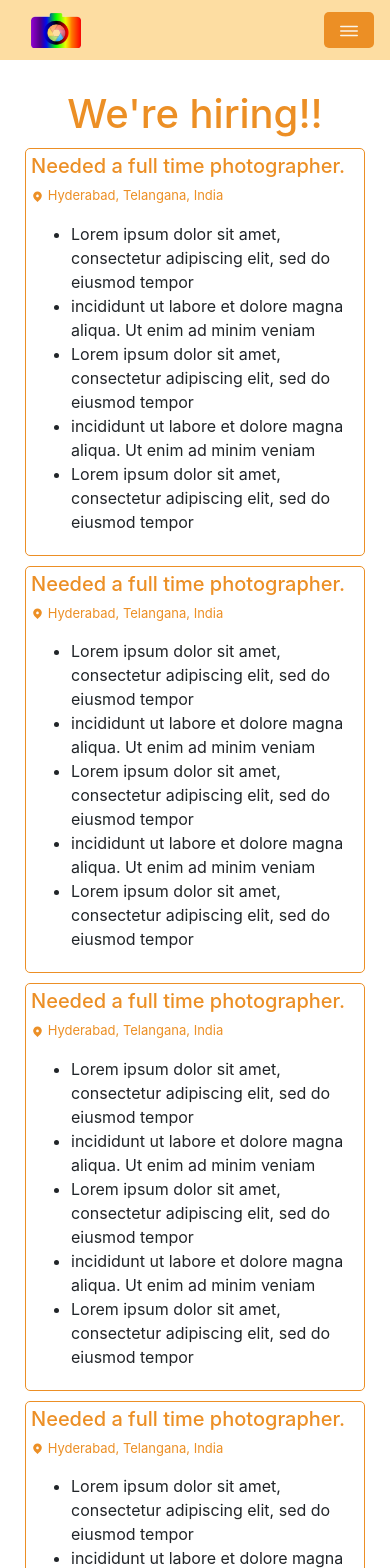
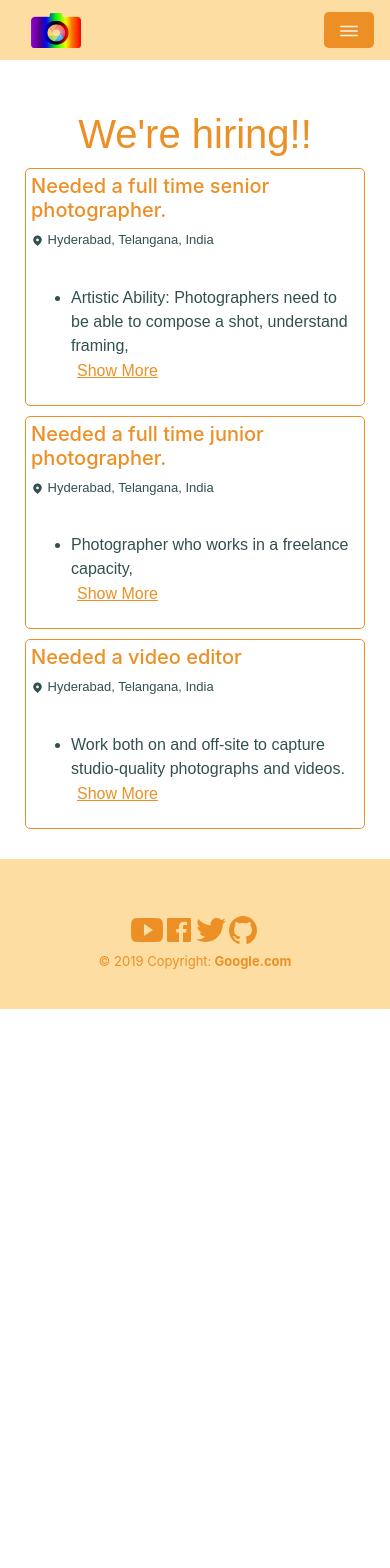
Before and after one commit to monica-puram/PicsArtz_Phase1, a React (Create React App) app: page /careers in a window 390 px wide. Shown: the top 1568 px of the page. After the commit the page ends 1009 px from the top, so only its background shows below. Built offline with nearby package versions, Linux system fonts and the light colour scheme.

Commit message:
content for the site
Co-Authored-By: monica-puram <monica-puram@users.noreply.github.com>

```diff
--- a/src/Careers.js
+++ b/src/Careers.js
@@ -5,49 +5,43 @@ class Careers extends React.Component{
     render(){
         return(
             <div className='careers container'>
-                <h1>We're hiring!!</h1>
+                <h1 className = 'headingContent'>We're hiring!!</h1>
                 <div className='panel'>
-                    <a href='/careersApply'><h5>Needed a full time photographer.</h5></a>
+                    <a href='/careersApply'><h5>Needed a full time senior photographer.</h5></a>
                     <p className='location'><TiLocation/> Hyderabad, Telangana, India</p>
-                    <ul className='jobDetails'>
-                        <li>Lorem ipsum dolor sit amet, consectetur adipiscing elit, sed do eiusmod tempor </li>
-                        <li>incididunt ut labore et dolore magna aliqua. Ut enim ad minim veniam</li>
-                        <li>Lorem ipsum dolor sit amet, consectetur adipiscing elit, sed do eiusmod tempor </li>
-                        <li>incididunt ut labore et dolore magna aliqua. Ut enim ad minim veniam</li>
-                        <li>Lorem ipsum dolor sit amet, consectetur adipiscing elit, sed do eiusmod tempor </li>
+                    <ul className='jobDetails headingContent'>
+                        <li>Artistic Ability: Photographers need to be able to compose a shot, understand framing, </li><p id="extra_content1" className="extra_content">color and light to create a visually pleasing photograph.
+                        <li>Business Skills: Independent photographers need skills to bring in new clients, meet with people, talk with customers, as well as run their own business, keep records and keep expenses in check.</li>
+                        <li>Computer Skills: Most photographic manipulation is done through computer. Retouching photos, adding details, or other digital additions will be through a computer.</li>
+                        <li>Attention to Detail: Photographers must have an eye on everything before, during and after the shot. Attention to detail makes sure that every hair is in place and nobody is photobombing in the back of the shot.</li>
+                        <li>Interpersonal Skills: When working with people, photographers need to speak clearly and in a friendly way to get what they want out of the photograph.</li></p>
+                        <button id="read_more1" className="read_more" onClick={()=>{
+                            changeClass("read_more1", "extra_content1");
+                        }}>Show More</button>
                     </ul>
                 </div>
                 <div className='panel'>
-                    <a href='careersApply'><h5>Needed a full time photographer.</h5></a>
+                    <a href='/careersApply'><h5>Needed a full time junior photographer.</h5></a>
                     <p className='location'><TiLocation/> Hyderabad, Telangana, India</p>
-                    <ul className='jobDetails'>
-                        <li>Lorem ipsum dolor sit amet, consectetur adipiscing elit, sed do eiusmod tempor </li>
-                        <li>incididunt ut labore et dolore magna aliqua. Ut enim ad minim veniam</li>
-                        <li>Lorem ipsum dolor sit amet, consectetur adipiscing elit, sed do eiusmod tempor </li>
-                        <li>incididunt ut labore et dolore magna aliqua. Ut enim ad minim veniam</li>
-                        <li>Lorem ipsum dolor sit amet, consectetur adipiscing elit, sed do eiusmod tempor </li>
+                    <ul className='jobDetails headingContent'>
+                        <li>Photographer who works in a freelance capacity, </li><p id="extra_content2" className="extra_content">and assists in moving camera / videographic equipment.
+                        <li>Works directly in co-ordination with a senior photographer or independently on few occasions.</li>
+                        <li>Computer Skills: Most photographic manipulation is done through computer. Basic computer skills are expected. </li></p>
+                        <button id="read_more2" className="read_more" onClick={()=>{
+                            changeClass("read_more2", "extra_content2");
+                        }}>Show More</button>
                     </ul>
                 </div>
                 <div className='panel'>
-                    <a href='careersApply'><h5>Needed a full time photographer.</h5></a>
+                    <a href='/careersApply'><h5>Needed a video editor</h5></a>
                     <p className='location'><TiLocation/> Hyderabad, Telangana, India</p>
-                    <ul className='jobDetails'>
-                        <li>Lorem ipsum dolor sit amet, consectetur adipiscing elit, sed do eiusmod tempor </li>
-                        <li>incididunt ut labore et dolore magna aliqua. Ut enim ad minim veniam</li>
-                        <li>Lorem ipsum dolor sit amet, consectetur adipiscing elit, sed do eiusmod tempor </li>
-                        <li>incididunt ut labore et dolore magna aliqua. Ut enim ad minim veniam</li>
-                        <li>Lorem ipsum dolor sit amet, consectetur adipiscing elit, sed do eiusmod tempor </li>
-                    </ul>
-                </div>
-                <div className='panel'>
-                    <a href='careersApply'><h5>Needed a full time photographer.</h5></a>
-                    <p className='location'><TiLocation/> Hyderabad, Telangana, India</p>
-                    <ul className='jobDetails'>
-                        <li>Lorem ipsum dolor sit amet, consectetur adipiscing elit, sed do eiusmod tempor </li>
-                        <li>incididunt ut labore et dolore magna aliqua. Ut enim ad minim veniam</li>
-                        <li>Lorem ipsum dolor sit amet, consectetur adipiscing elit, sed do eiusmod tempor </li>
-                        <li>incididunt ut labore et dolore magna aliqua. Ut enim ad minim veniam</li>
-                        <li>Lorem ipsum dolor sit amet, consectetur adipiscing elit, sed do eiusmod tempor </li>
+                    <ul className='jobDetails headingContent'>
+                        <li>Work both on and off-site to capture studio-quality photographs and videos.</li><p id="extra_content3" className="extra_content">
+                        <li>Work creatively and manage and oversee all technical aspects of video recording and editing.</li>
+                        <li>Proficient in Final Cut Pro X, Adobe After Effects, Adobe Photoshop.</li></p>
+                        <button id="read_more3" className="read_more" onClick={()=>{
+                            changeClass("read_more3", "extra_content3");
+                        }}>Show More</button>
                     </ul>
                 </div>
             </div>
@@ -56,3 +50,15 @@ class Careers extends React.Component{
 }
 
 export default Careers;
+
+function changeClass(btnClassId, extraContentId) {
+  var content = document.getElementById(extraContentId);
+  var btn = document.getElementById(btnClassId);
+  content.classList.toggle('show');
+
+  if (content.classList.contains("show")) {
+      btn.innerHTML = "Show Less";
+  } else {
+      btn.innerHTML = "Show More";
+  }
+}
--- a/src/components/HeaderContent.js
+++ b/src/components/HeaderContent.js
@@ -8,8 +8,10 @@ function HeaderContent(){
             </div>
             <div className='threeColGrid'>
                 <div className='column1 col-12 col-sm-12 col-md-12 col-lg-4 col-xl-4'>
-                    <h3>What can we do?</h3>
-                    <p>It is a long established fact that a reader will be distracted by the readable content of a page when looking at its layout. The point of using Lorem Ipsum is that it has a more-or-less normal distribution of letters, as opposed to using 'Content here,</p>
+                    <h3 className = 'headingContent'>What can we do?</h3>
+                    <hr/>
+                    <p>We're specialized in photo editing and video editing of content of pretty much any occasion, leveraging industry standard software Adobe Photoshop and Apple's Final Cut Pro X.
+                        Cherish a well-documented photographs and videos from us. </p>
                 </div>
                 <div className='column2 col-12 col-sm-12 col-md-6 col-lg-4 col-xl-4'>
                     <img src= 'http://localhost:3000/thumbnail1.jpg' alt='thumbnail'></img>
--- a/src/components/HeaderNav.js
+++ b/src/components/HeaderNav.js
@@ -16,7 +16,7 @@ function HeaderNav(){
 				</button>
 
 				<div className='nav col-6 col-sm-6 col-md-6 col-lg-9 col-xl-9' id='nav'>
-					<a href="" className="closebtn" onClick={()=>{
+					<a href="#" className="closebtn" onClick={()=>{
 						toggleNav();
 					}}>&times;</a>
 					<ul>
--- a/src/css/styles.css
+++ b/src/css/styles.css
@@ -490,13 +490,13 @@
   margin: 10px;
   border-radius: 5px;
   padding: 5px;
-  -webkit-transition: margin;
-  transition: margin;
 }
 
 .careers .panel .location {
-  color: #ec8f25;
   font-size: small;
+  color: #325050;
+  background: #fff;
+  font-family: 'Libre Baskerville', sans-serif;
 }
 
 .careers .panel a {
@@ -508,7 +508,6 @@
 }
 
 .careers .panel:hover {
-  margin: 15px;
   background-color: rgba(252, 188, 71, 0.5);
 }
 
@@ -567,6 +566,7 @@
   padding: 20px;
   border: 1px solid #888;
   width: 50%;
+  /* The Close Button */
 }
 
 .modal-content #dialogHeading {
@@ -579,12 +579,7 @@
   color: red;
 }
 
-.modal.modal-open {
-  display: block;
-}
-
-/* The Close Button */
-.close {
+.modal-content .close {
   color: #aaaaaa;
   float: right;
   font-size: 28px;
@@ -595,10 +590,46 @@
   background-color: transparent;
 }
 
-.close:hover,
-.close:focus {
+.modal-content .close:hover, .modal-content .close:focus {
   color: #000;
   text-decoration: none;
   cursor: pointer;
 }
+
+.modal.modal-open {
+  display: block;
+}
+
+.headingContent {
+  padding-top: 20px;
+  color: #325050;
+  background: #fff;
+  font-family: 'Libre Baskerville', sans-serif;
+}
+
+.read_more {
+  display: none;
+  background-color: transparent;
+  border: none;
+  text-decoration: underline;
+  color: #ec8f25;
+}
+
+.read_more:active {
+  background-color: transparent;
+  border: none;
+}
+
+@media (max-width: 650px) {
+  .extra_content {
+    display: none;
+  }
+  .read_more {
+    display: block;
+  }
+}
+
+.show {
+  display: block !important;
+}
 /*# sourceMappingURL=styles.css.map */
--- a/src/css/styles.scss
+++ b/src/css/styles.scss
@@ -151,8 +151,8 @@
         color: black;
       }
   }
+
 //Header Content styles
-
 .headerContent{
     .banner{
         margin-top: 60px;
@@ -239,8 +239,6 @@
             width: 101%;
             height: 101%;
     }
-
-
 }
 .galleryGrid {
   display: grid;
@@ -410,7 +408,6 @@
         border-radius: 5px;
         border: 1px solid transparent;
     }
-
 }
 
 //Careers styles
@@ -426,10 +423,11 @@
         margin: 10px;
         border-radius: 5px;
         padding: 5px;
-        transition: margin;
         .location{
-            color: rgb(236,143,37);
             font-size: small;
+            color: #325050;
+            background: #fff;
+            font-family: 'Libre Baskerville', sans-serif;
         }
         a {
             color: rgb(236, 143, 37);;
@@ -438,7 +436,6 @@
             }
         }
         &:hover{
-            margin: 15px;
             background-color: rgba(252, 188, 71,0.5);
         }
     }
@@ -476,7 +473,6 @@
     padding-top: 100px; /* Location of the box */
     left: 0;
     top: 0;
-
     width: 100%; /* Full width */
     height: 100%; /* Full height */
     overflow: auto; /* Enable scroll if needed */
@@ -500,14 +496,8 @@
     #dialogHeading.failure {
         color: red;
     }
-  }
-
-  .modal.modal-open {
-      display: block;
-  }
-
-  /* The Close Button */
-  .close {
+    /* The Close Button */
+    .close {
     color: #aaaaaa;
     float: right;
     font-size: 28px;
@@ -518,9 +508,45 @@
     background-color: transparent;
   }
 
-  .close:hover,
-  .close:focus {
+  .close:hover, .close:focus {
     color: #000;
     text-decoration: none;
     cursor: pointer;
+    }
   }
+
+.modal.modal-open {
+      display: block;
+}
+
+.headingContent {
+    padding-top: 20px;;
+    color: #325050;
+    background: #fff;
+    font-family: 'Libre Baskerville', sans-serif;
+}
+
+.read_more  {
+    display: none;
+    background-color: transparent;
+    border: none;
+    text-decoration: underline;
+    color: rgb(236, 143, 37);
+    &:active {
+        background-color: transparent;
+        border: none;
+    }
+}
+
+@media (max-width: 650px) {
+    .extra_content {
+      display: none;
+    }
+    .read_more {
+      display: block;
+    }
+  }
+
+.show {
+    display: block!important;
+}
```
Also changed, not shown: src/About.js (+9 -6 lines), 1 other file (tests, documents, lock files or other folders).
